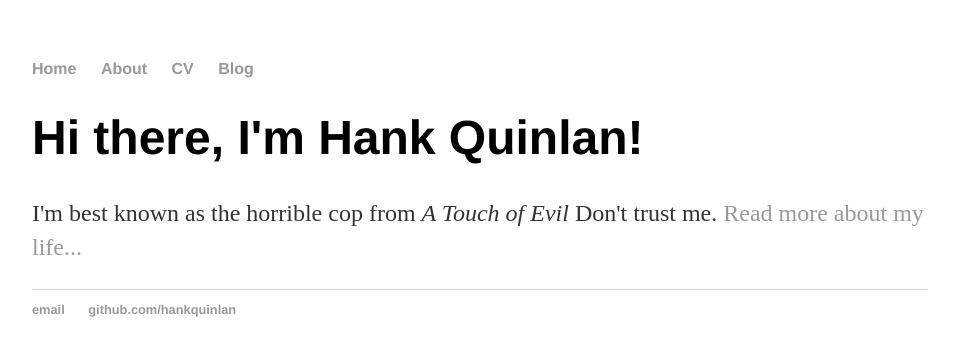
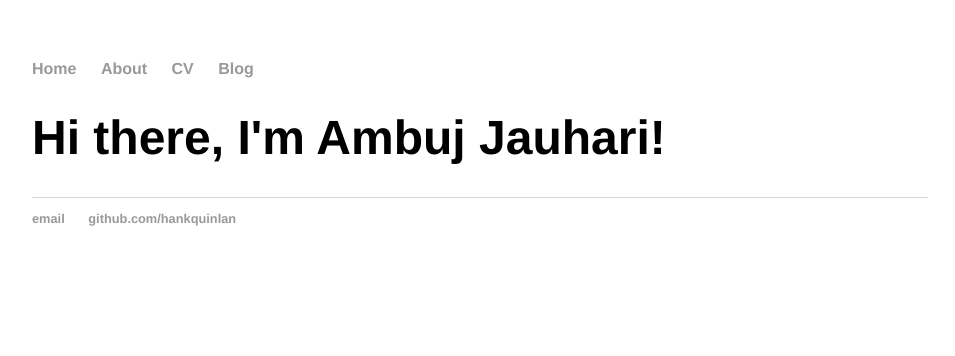
Before and after one commit to AmbujJauhari/AmbujJauhari.github.io, a Jekyll site: the page built from index.html, in a window 1280 px wide. Shown: the top 356 px of the page, without its empty margins (160-1115 px from the left). Built offline with Jekyll 4.4.1, drawn with Linux system fonts in a browser that asks for light colours.

Commit message:
Update index.html

```diff
--- a/index.html
+++ b/index.html
@@ -1,8 +1,7 @@
 ---
 layout: default
-title: Hank Quinlan, Horrible Cop
+title: Ambuj Jauhari, Software Developer
 ---
 <div class="blurb">
-	<h1>Hi there, I'm Hank Quinlan!</h1>
-	<p>I'm best known as the horrible cop from <em>A Touch of Evil</em> Don't trust me. <a href="/about">Read more about my life...</a></p>
+	<h1>Hi there, I'm Ambuj Jauhari!</h1>
 </div><!-- /.blurb -->
```
